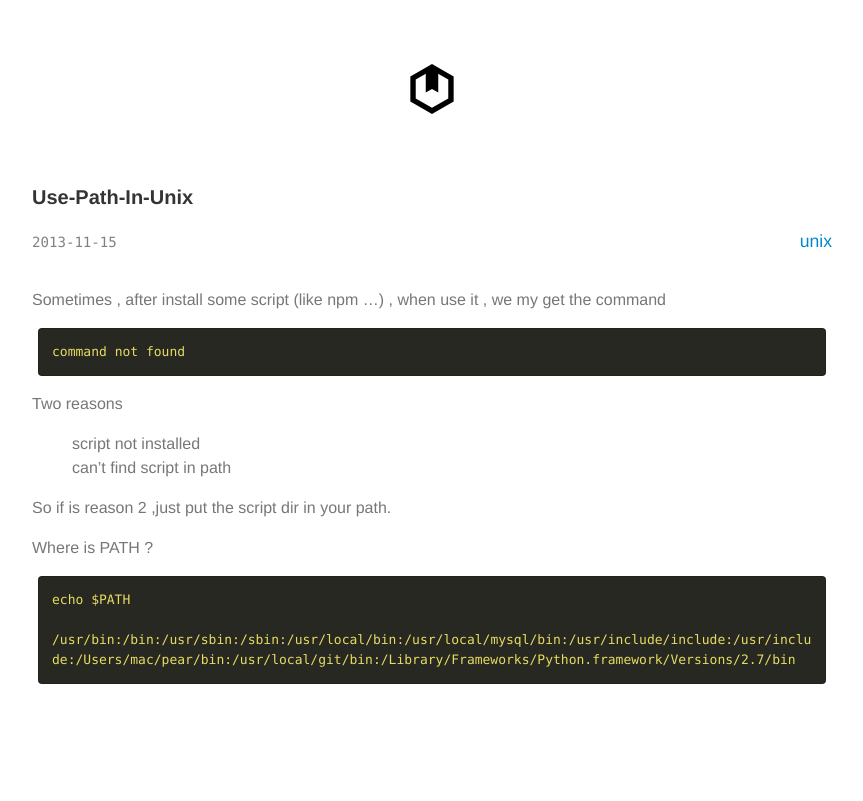
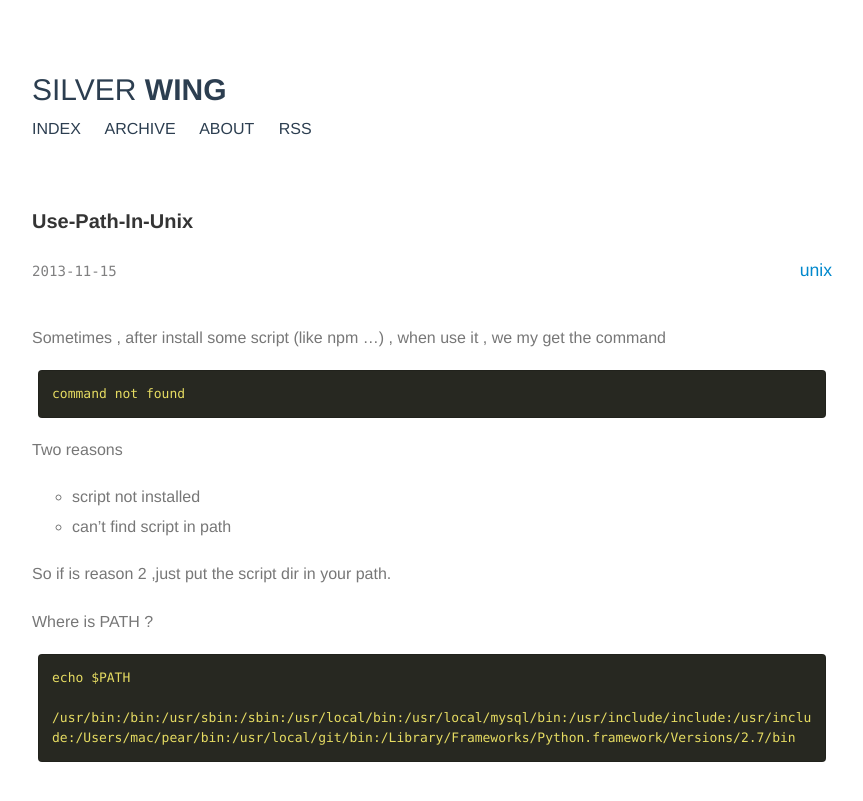
Before and after one commit to foursking/foursking.github.com, a Jekyll site: the page built from _posts/2013-11-15-use-path-in-unix.md, in a window 1280 px wide. Shown: the top 801 px of the page, without its empty margins (208-1071 px from the left). Built offline with Jekyll 4.4.1, drawn with Linux system fonts in a browser that asks for light colours; nearby versions of some CDN libraries; Markdown is read by kramdown in place of the engine named in the settings; comment, search, counter and statistics services are not loaded.

```diff
--- a/_layouts/default.html
+++ b/_layouts/default.html
@@ -8,19 +8,17 @@
 <body>
 
 <div class="site">
-	<div class="header">
-        <div class='logo' style="text-align:center">
-            <a href="{{ site.baseurl }}"> <img src="/image/logo.svg" height="50" alt="BOXKS"> </a>
-        </div>
-	<!--	<div class="title"><a href="{{ site.baseurl }}">Abstrack</a></div>
-		<div class="contact">
-			<a href="mailto:lyf021408@gmail.com">lyf021408@gmail.com</a>
-		</div>
-        -->
-	</div>
-
-　　{{ content }}
-
+    <div class="header">
+        <!-- <div class='logo' style="text-align:center"> <a href="{{ site.baseurl }}"> <img src="/image/logo.svg" height="50" alt="BOXKS"> </a> </div> -->
+        <div class="sitename"><a>SILVER <b> WING </b></a></div>
+            <div class="nav">
+                <a href="{{ site.baseurl }}">INDEX</a>
+                <a href="{{ site.baseurl }}/archive">ARCHIVE</a>
+                <a href="{{ site.baseurl }}/about">ABOUT</a>
+                <a href="{{ site.baseurl }}">RSS</a>
+            </div>
+    </div>
+    　　{{ content }}
 </div>
 
 </body>
--- a/_layouts/post.html
+++ b/_layouts/post.html
@@ -28,7 +28,7 @@ layout: default
 
 <div id="disqus_thread"></div>
 <script type="text/javascript">
-    var disqus_shortname = 'blogleon';
+    var disqus_shortname = 'foursk';
     /* * * DON'T EDIT BELOW THIS LINE * * */
     (function() {
         var dsq = document.createElement('script'); dsq.type = 'text/javascript'; dsq.async = true;
--- a/css/default.css
+++ b/css/default.css
@@ -3,6 +3,8 @@ body {
     color:#777;
     font-size:16px;
 }
+
+
 
 h1, h2, h3, h4, h5, h6 {
 margin: 0;
@@ -12,7 +14,9 @@ color: inherit;
 text-rendering: optimizelegibility;
 }
 
-
+strong, b {
+font-weight: bold;
+}
 h1 {
   font-size: 30px;
   line-height: 36px;
@@ -46,15 +50,42 @@ h6 {
   text-transform: uppercase;
 }
 
+.sitename a {
+font-size: 30px;
+font-weight: normal;
+color: #2C3E50;
+}
+
+.nav a{
+color: #2C3E50;
+font-size: 16px;
+margin: 0px 20px 0px 0px;
+}
+
 
 li {
     list-style-type: none;
+    line-height:30px;
 }
 
  a{
     color:#0088cc;
 	text-decoration: none;
 }
+
+li code {
+    font-size:13px;
+    padding: 2px 4px;
+    color: #d14;
+    white-space: nowrap;
+    background-color: #f7f7f9;
+    border: 1px solid #e1e1e8;
+    -webkit-border-radius: 3px;
+    -moz-border-radius: 3px;
+    border-radius: 3px;
+}
+
+
 
 
 a:hover {
@@ -64,7 +95,7 @@ a:hover {
 
 
 .site {
-	line-height: 1.5em;
+	line-height: 1.7;
 	width: 50em;
 	margin: auto;
 
@@ -103,6 +134,14 @@ a:hover {
     color:#343434;
     line-height:200%;
     margin:0 0 5px 0;
+}
+
+.entry-content{
+    line-height:2;
+}
+
+.entry-content li {
+    list-style-type:circle;
 }
 
  .entry-content pre {
@@ -248,6 +287,40 @@ background-color: #f8f8f8;
 }
 
 
+.wrapper{
+    background-color: #fff;
+    margin: 0px 0px 20px 0px;
+}
+
+.wrapper h2{
+font-size: 1.2em;
+line-height: 35px;
+background-color: #F6F9FC;
+text-align: center;
+margin: 10px 0;
+}
+
+.postslist{
+    padding:0;
+margin: 0px 0px 10px 0px;
+}
+
+
+.postslist li {
+list-style: none;
+padding: 5px 0px;
+border-bottom: 1px solid #F9F9F9;
+}
+
+.postslist li span {
+color: #BDC3C7;
+float: right;
+font-size: 0.8em;
+}
+
+
+
+
 .bordered {
     border: solid #ccc 1px;
     -moz-border-radius: 6px;
--- a/js/prettify/prettify.css
+++ b/js/prettify/prettify.css
@@ -26,7 +26,7 @@
  /* pre .pln, code.pln { color: #e9e4e5; } */
  /* pre .str, code.str { color: #bcd42a; } */
  /* pre .kwd, code.kwd { color: #4bb1b1; } */
- pre .com, code.com { color: #888888; }
+ /* pre .com, code.com { color: #888888; } */
  /* pre .typ, code.typ { color: #ef7c61; } */
  /* pre .lit, code.lit { color: #bcd42a; } */
  /* pre .pun, code.pun, */
@@ -42,18 +42,6 @@
 
  pre,code { font-family: Monaco, Consolas, "Lucida Console", monospace; }
  /* p { line-height: 1.6em; font-weight: 300; } */
-
- p code {
-     font-size:13px;
-     padding: 2px 4px;
-     color: #d14;
-     white-space: nowrap;
-     background-color: #f7f7f9;
-     border: 1px solid #e1e1e8;
-     -webkit-border-radius: 3px;
-     -moz-border-radius: 3px;
-     border-radius: 3px;
-}
 
 
 
```
Also changed, not shown: _posts/2014-01-04-play-git.md (added, +80 -0 lines), archive.html (added, +12 -0 lines), 12 other files.
